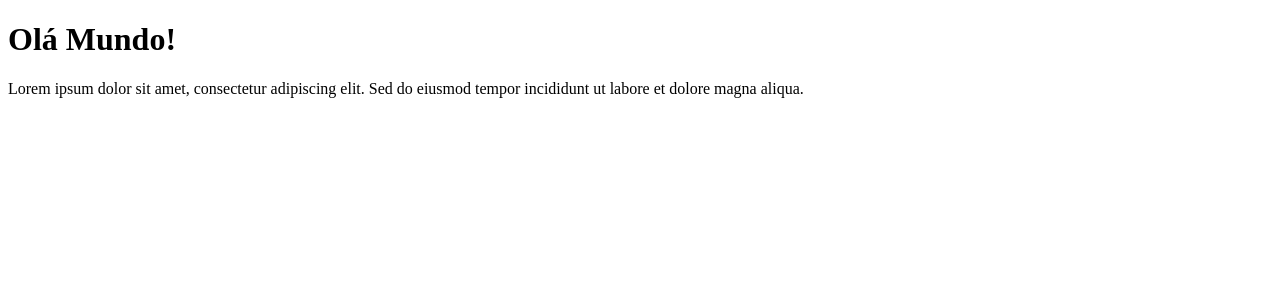
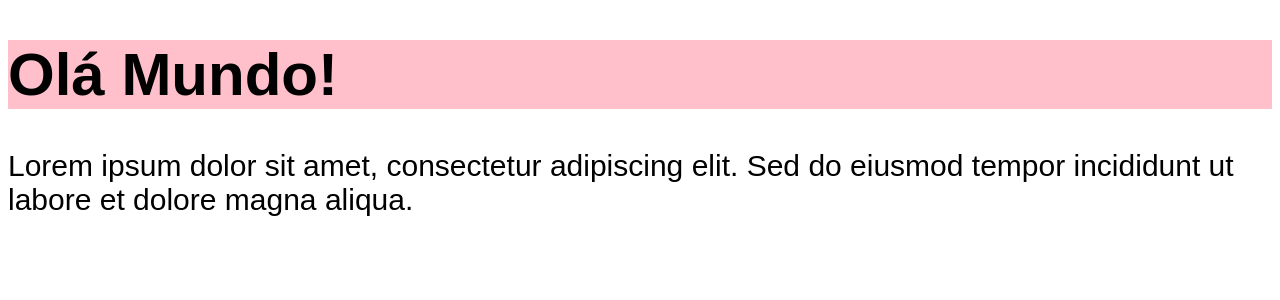
Before and after one commit to ramoneirao/pomodoro, a React (Vite) app: page / in a window 1280 px wide. Shown: the top 300 px of the page. Built offline with nearby package versions, Linux system fonts and the light colour scheme.

Commit message:
feat: add css com escopo global e com escopo

```diff
--- a/src/App.tsx
+++ b/src/App.tsx
@@ -1,9 +1,14 @@
+import { Heading } from "./components/Heading"
+
+import "./style/theme.css"
+import "./style/global.css"
+
 export function App() {
     console.log("Testando console")
 
     return (
         <>
-            <h1>Olá Mundo!</h1>
+            <Heading />
                 <p>
                     Lorem ipsum dolor sit amet, consectetur adipiscing elit.
                     Sed do eiusmod tempor incididunt ut labore et dolore magna aliqua.
--- /dev/null
+++ b/src/components/Heading.module.css
@@ -0,0 +1,4 @@
+.heading {
+    background: pink;
+    color: black
+}
--- /dev/null
+++ b/src/components/Heading.tsx
@@ -0,0 +1,9 @@
+import styles from "./Heading.module.css"
+
+export function Heading() {
+    console.log(styles)
+
+    return (
+        <h1 className={styles.heading}>Olá Mundo!</h1>
+    )
+}
--- /dev/null
+++ b/src/style/global.css
@@ -0,0 +1,8 @@
+body{
+    font-family: sans-serif;
+    font-size: 30px;
+}
+
+h1{
+    color: var(--primary);
+}
--- /dev/null
+++ b/src/style/theme.css
@@ -0,0 +1,3 @@
+:root {
+    --primary: pink;
+}
```
